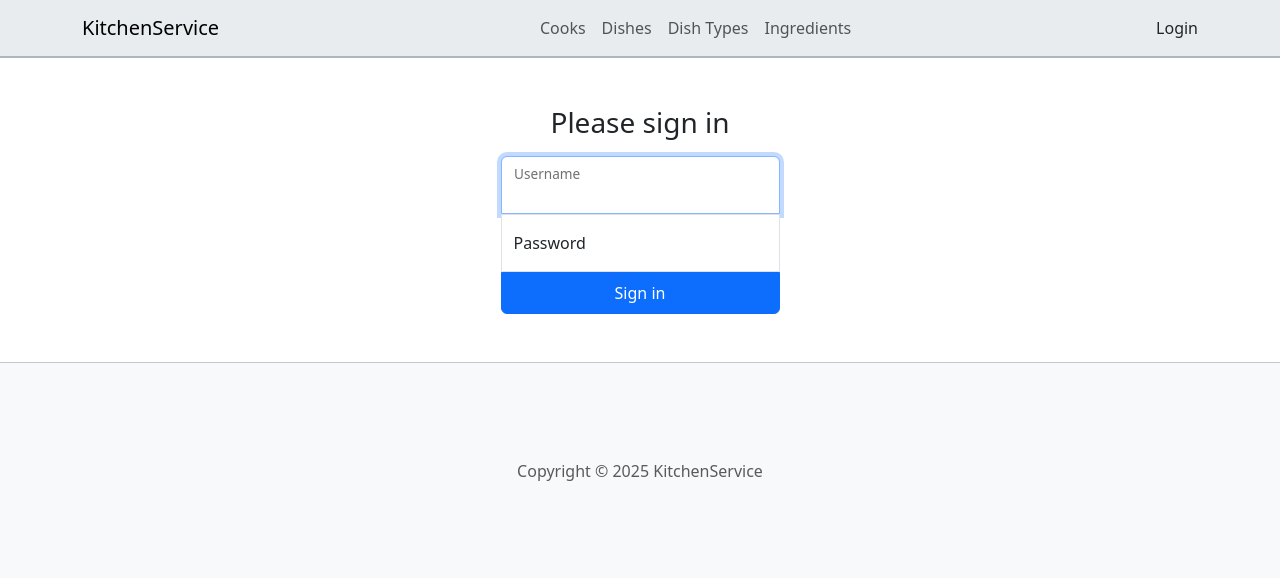
After one commit to Windings-Lab/kitchen-service, a Django app: page /accounts/login/ in a window 1280 px wide. The commit adds this page. Shown: the top 578 px of the page. Run offline with Django 5.2, Linux system fonts and the light colour scheme.

Commit message:
Implemented login, logout

```diff
--- a/app/settings.py
+++ b/app/settings.py
@@ -131,3 +131,8 @@ MEDIA_ROOT = os.path.join(BASE_DIR, "media")
 DEFAULT_AUTO_FIELD = "django.db.models.BigAutoField"
 
 INTERNAL_IPS = ["127.0.0.1"]
+
+# User Model
+
+LOGIN_REDIRECT_URL = "/"
+LOGOUT_REDIRECT_URL = "/"
--- a/app/urls.py
+++ b/app/urls.py
@@ -27,6 +27,7 @@ urlpatterns = [
     path("", include("kitchen.urls", namespace="kitchen")),
     path("__debug__/", include("debug_toolbar.urls")),
     path("delete_item/", DeleteItemView.as_view(), name="delete_item"),
+    path("accounts/", include("django.contrib.auth.urls"))
 ]
 
 urlpatterns += static(settings.STATIC_URL, document_root=settings.STATIC_ROOT)
--- a/kitchen/models.py
+++ b/kitchen/models.py
@@ -59,7 +59,7 @@ class BaseModelMixin:
     def save(self, *args, **kwargs):
         super().save(*args, **kwargs)  # Save original image
 
-        if self.image:
+        if hasattr(self, "image") and self.image:
             img_path = self.image.path
             img = Image.open(img_path)
 
--- a/templates/includes/navbar.html
+++ b/templates/includes/navbar.html
@@ -6,7 +6,6 @@
     <a class="navbar-brand" href="{% url "kitchen:index" %}">
       KitchenService
     </a>
-    <div>
     <ul class="navbar-nav">
       <li class="nav-item">
         <a class="nav-link" href="{% url "kitchen:cook-list" %}">Cooks</a>
@@ -21,16 +20,22 @@
         <a class="nav-link" href="{% url "kitchen:ingredient-list" %}">Ingredients</a>
       </li>
     </ul>
+    <div class="row">
+      {% if user.is_authenticated %}
+        <div class="col">
+          <a class="nav-link" href="{{ user.get_absolute_url }}">@{{ user.get_username }}</a>
         </div>
-    <div>
-      <ul class="navbar-nav">
-        <li class="nav-item">
-          <a class="nav-link" href="login.html">Login</a>
-        </li>
-        <li class="nav-item">
-          <a class="nav-link" href="register.html">Register</a>
-        </li>
-      </ul>
+        <div class="col d-flex align-items-center">
+          <form action="{% url "logout" %}" method="post">
+            {% csrf_token %}
+            <button type="submit" class="nav-link">Logout</button>
+          </form>
+        </div>
+      {% else %}
+        <div class="col">
+          <a class="nav-link" href="{% url "login" %}?next={{request.path}}">Login</a>
+        </div>
+      {% endif %}
     </div>
   </div>
 </nav>
--- /dev/null
+++ b/templates/registration/login.html
@@ -0,0 +1,45 @@
+{% extends "base.html" %}
+
+{% block main %}
+
+  {% if form.errors %}
+    <p>Your username and password didn't match. Please try again.</p>
+  {% endif %}
+
+  {% if next %}
+    <p>Please login to see this page.</p>
+  {% endif %}
+
+  <div class="form-signin w-25 m-auto">
+    <form method="post" action="{% url 'login' %}" novalidate>
+      {% csrf_token %}
+      <h1 class="h3 mb-3 fw-normal">Please sign in</h1>
+      <div class="form-floating">
+        <input class="form-control rounded-0 rounded-top"
+               type="text"
+               placeholder="Username"
+               name="username"
+               autofocus=""
+               autocapitalize="none"
+               autocomplete="username"
+               maxlength="150"
+               required=""
+               id="id_username">
+        <label for="id_username">Username</label>
+      </div>
+      <div class="form-floating">
+        <input class="form-control rounded-0"
+               type="password"
+               placeholder="Password"
+               name="password"
+               autocomplete="current-password"
+               required=""
+               id="id_password">
+        <label for="id_password">Password</label>
+      </div>
+
+      <input type="submit" value="Sign in" class="btn btn-primary w-100 py-2 rounded-0 rounded-bottom" />
+      <input type="hidden" name="next" value="{{ next }}" />
+    </form>
+  </div>
+{% endblock %}
```
Lines whose indentation alone changed are shown as unchanged.
